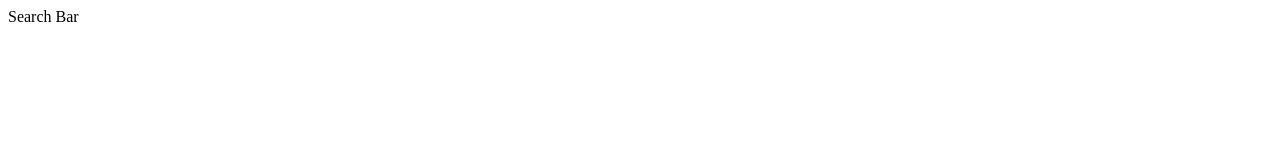
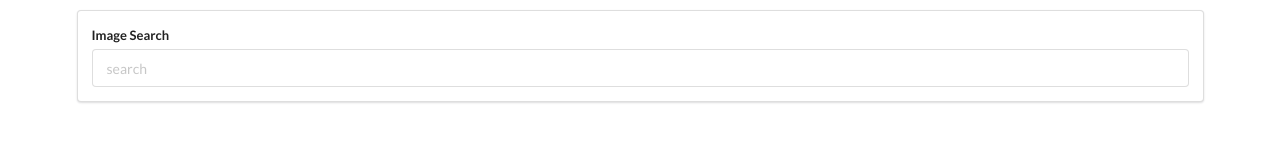
Before and after one commit to slawso12/AutomobileSearch, a React app: page / in a window 1280 px wide. Built offline with nearby package versions, Linux system fonts and the light colour scheme.

Commit message:
Refactor: Search Bar update - added Semantic UI for styling

```diff
--- a/public/index.html
+++ b/public/index.html
@@ -10,6 +10,7 @@
       content="Web site created using create-react-app"
     />
     <link rel="apple-touch-icon" href="%PUBLIC_URL%/logo192.png" />
+    <link rel="stylesheet" href="https://cdnjs.cloudflare.com/ajax/libs/semantic-ui/2.4.1/semantic.min.css" />
     <!--
       manifest.json provides metadata used when your web app is installed on a
       user's mobile device or desktop. See https://developers.google.com/web/fundamentals/web-app-manifest/
--- a/src/components/SearchBar.js
+++ b/src/components/SearchBar.js
@@ -2,8 +2,17 @@ import React from 'react';
 
 class SearchBar extends React.Component {
     render() {
-        return <div>Search Bar</div>
-    }
-}
+        return (
+            <div className="ui segment">
+            <form className="ui form">
+                <div className="field">
+                    <label>Image Search</label>
+                 <input type="text" placeholder="search"/>
+                </div>
+            </form>
+        </div>
+        );
+    };
+};
 
 export default SearchBar;
--- a/src/components/app.js
+++ b/src/components/app.js
@@ -5,7 +5,7 @@ import SearchBar from '../components/SearchBar';
 const App = () => {
     return (
         <>
-        <div>
+        <div className="ui container" style={{ marginTop: '10px' }}>
             <SearchBar />
         </div>
         </>
```
